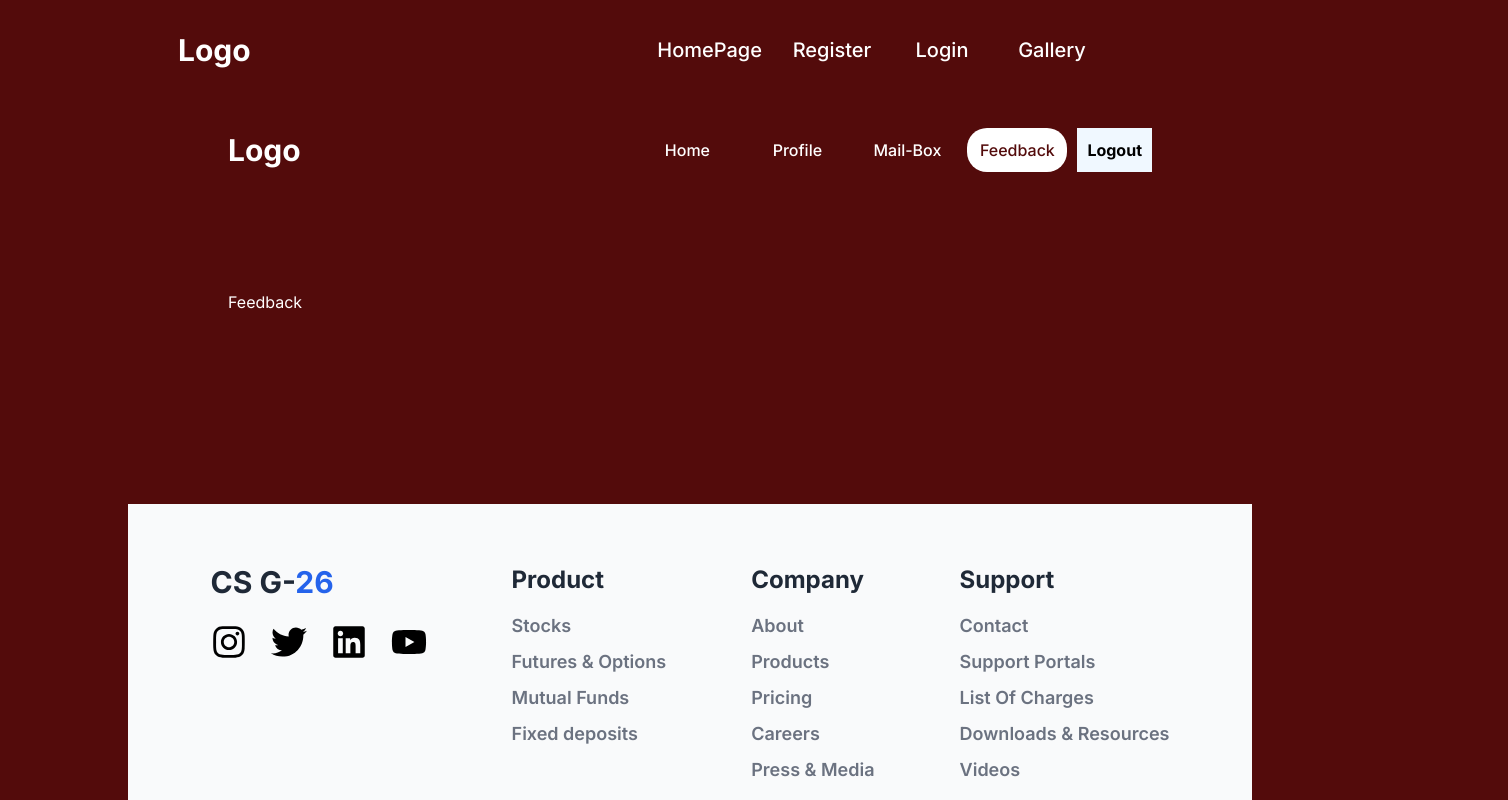
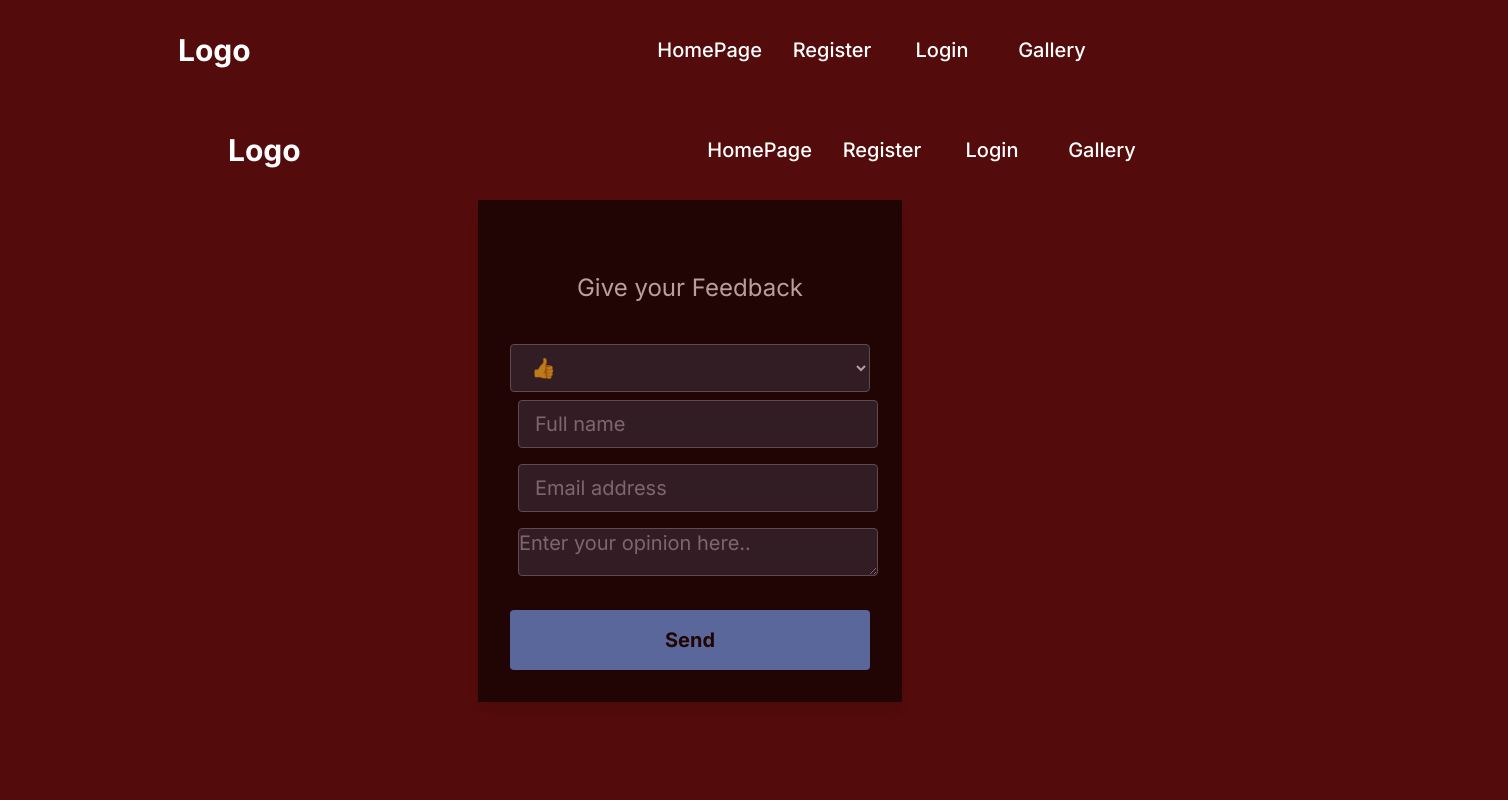
Before and after one commit to Sachin-Badges/SDGP-Project-Back-end-Front-end-Ml-component-, a Next.js app in the folder mail-delivery-time-prediction-system-front-end-part/: page /feedback in a window 1280 px wide. Shown: the top 800 px of the page, 1508 px wide, since content can reach past the window. Built offline with nearby package versions, Linux system fonts and the light colour scheme.

Commit message:
updated the feedback page

```diff
--- a/mail-delivery-time-prediction-system-front-end-part/src/app/feedback/page.tsx
+++ b/mail-delivery-time-prediction-system-front-end-part/src/app/feedback/page.tsx
@@ -1,13 +1,53 @@
+import React from "react";
 import RootLayout from "../layout";
-import Navbar from "../customerPage/customerNavbar/Navbar";
+import Link from 'next/link';
 
-const Feedback = () => {
+const FeedbackPage = () => {
+  // Emojis for user selection
+  const emojis = [ "👍","😊", "👎"];
+
   return (
-    <RootLayout hideNavbar={true}>
-      <Navbar />
-      <div> Feedback </div>
+    <RootLayout>
+      <section className="absolute h-full w-full filter blur-[2px] brightness-30%"></section>
+      <div className="w-360 bg-black shadow-lg opacity-60 mx-auto">
+        <form className="w-full text-center p-8">
+          <h1 className="p-10 text-2xl">Give your Feedback</h1>
+          <div className="relative">
+            <select
+              className="w-full h-12 border border-gray-500 rounded bg-gray-800 px-4 text-xl focus:outline-none focus:border-blue-400 transition duration-300"
+            >
+              {emojis.map((emoji, index) => (
+                <option key={index} value={emoji}>
+                  {emoji}
+                </option>
+              ))}
+            </select>
+          </div>
+          <div className="relative">
+            <input
+              type="text"
+              placeholder="Full name"
+              className="w-full h-12 m-2 border border-gray-500 rounded bg-gray-800 px-4 text-xl"
+            />
+          </div>
+          <div className="relative">
+            <input
+              type="email"
+              placeholder="Email address"
+              className="w-full h-12 m-2 border border-gray-500 rounded bg-gray-800 px-4 text-xl"
+            />
+          </div>
+          <textarea
+            placeholder="Enter your opinion here.."
+            className="w-full h-12 m-2 border border-gray-500 rounded bg-gray-800 text-xl w-full"
+          ></textarea>
+          <button className="mt-5 border-none bg-blue-400 text-black p-4 w-full text-xl font-bold cursor-pointer rounded">
+            Send
+          </button>
+        </form>
+      </div>
     </RootLayout>
   );
 };
 
-export default Feedback;
+export default FeedbackPage;
```
